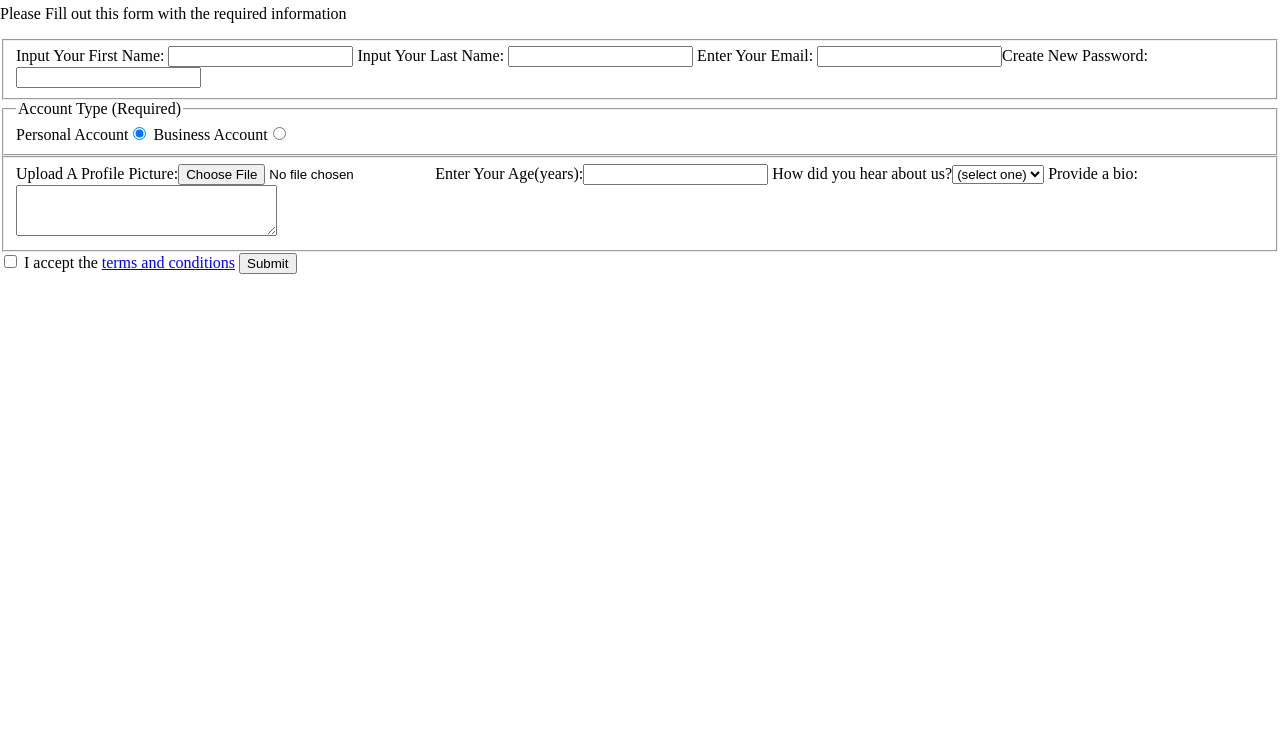
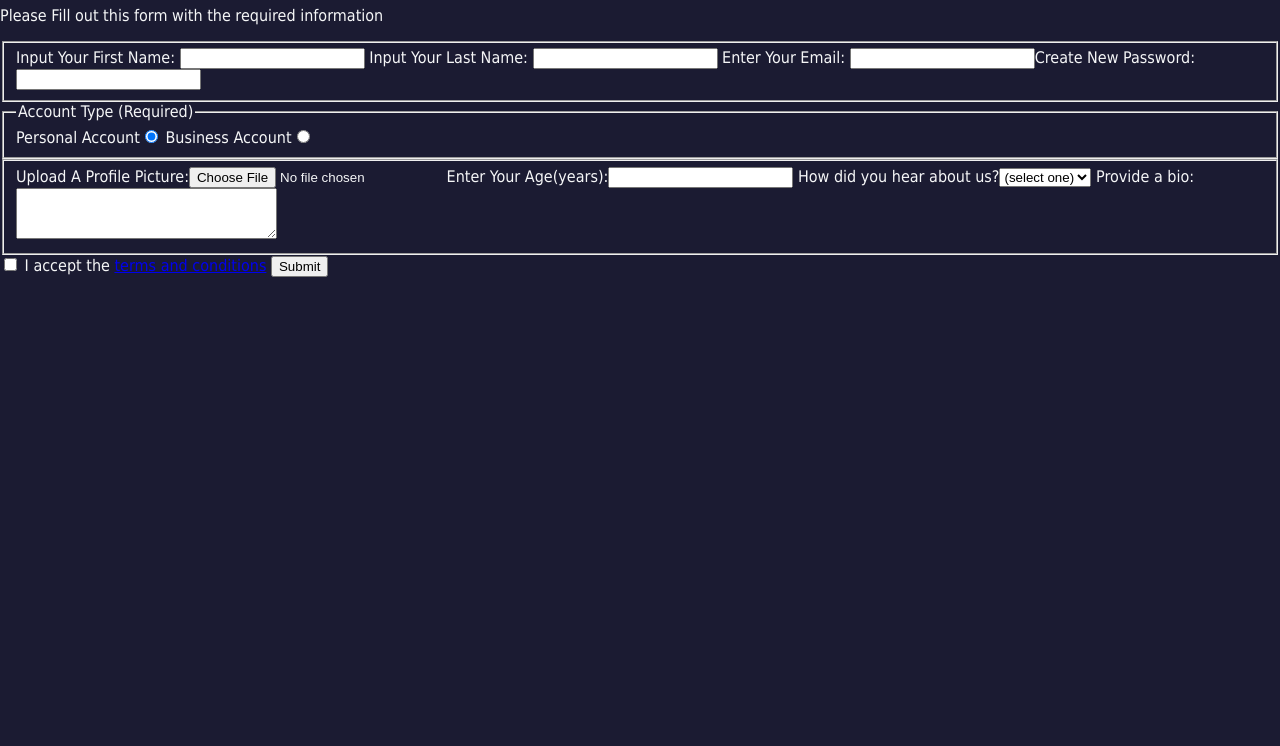
Before and after one commit to edwardmbitsi/User-Form, a plain HTML site: page index.html in a window 1280 px wide. Shown: the part 75-821 px from the top of the page. Drawn offline with Linux system fonts and the light colour scheme.

Commit message:
Update style.css

```diff
--- a/style.css
+++ b/style.css
@@ -2,4 +2,8 @@ body{
   margin: 0;
   width: 100%;
   height: 100vh;
-}
+  color: #f5f6f7;
+  font-family: Tahoma;
+  background-color: #1b1b32;
+  font-size: 16px;
+  }
```
